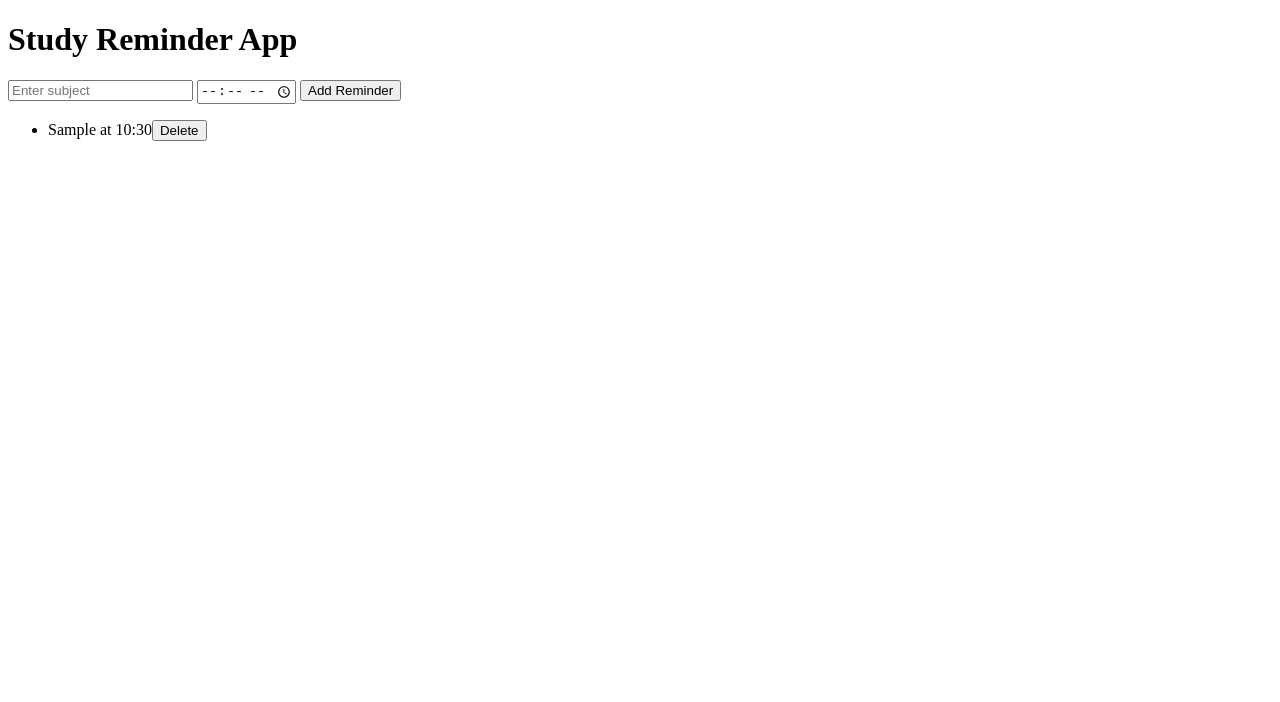
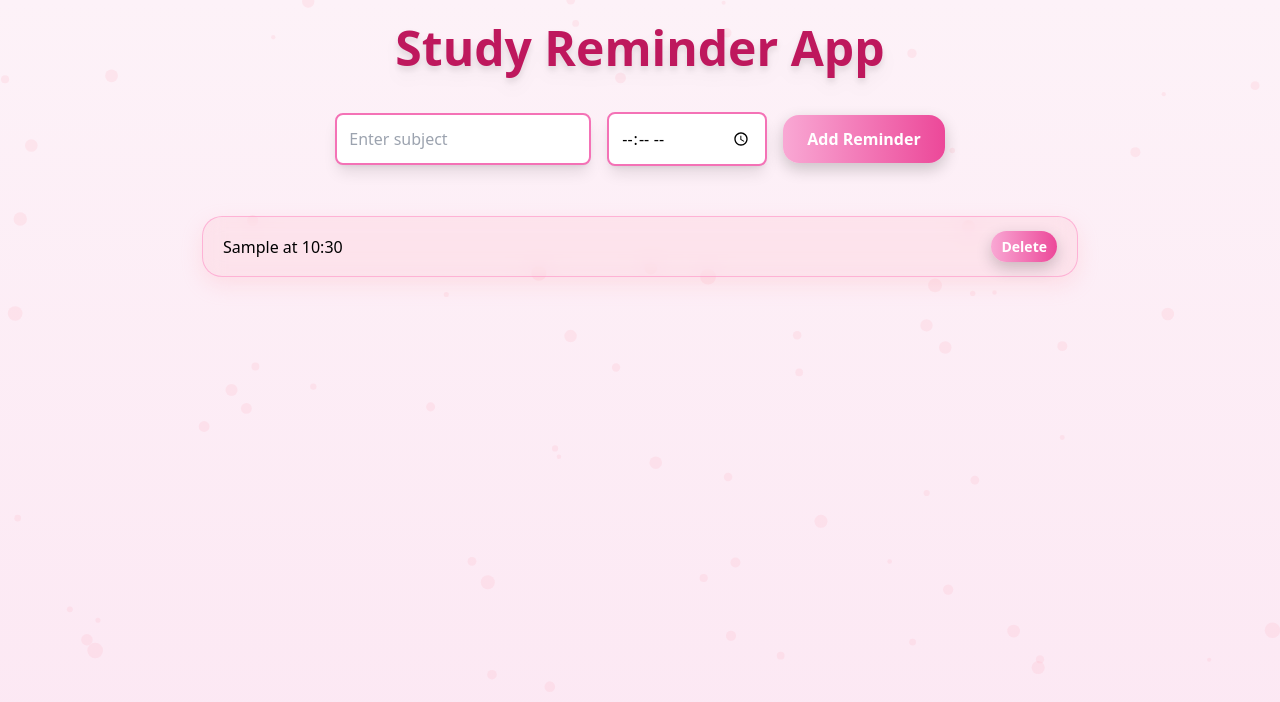
Before and after one commit to Ntombifuthi-Mashinini/Study-App-Reminder, a plain HTML site: page index.html in a window 1280 px wide. Both pictures are taken after typing "Sample", "10:30" into the empty fields and a click on the button "Add Reminder". Drawn offline with nearby package versions, Linux system fonts and the light colour scheme.

Commit message:
Add full interactive Study Reminder App with neon-glass cards and animated background

```diff
--- a/app.js
+++ b/app.js
@@ -1,36 +1,40 @@
-const addBtn = document.querySelector('#addBtn')
-const subjectInput = document.querySelector('#subject')
-const timeInput = document.querySelector('#time')
-const remindersList = document.querySelector('#reminders')
-const errorMsg = document.querySelector('#error')
+const addBtn = document.querySelector('#addBtn');
+const subjectInput = document.querySelector('#subject');
+const timeInput = document.querySelector('#time');
+const remindersList = document.querySelector('#reminders');
+const errorMsg = document.querySelector('#error');
 
 function addReminder() {
-  const subject = subjectInput.value
-  const time = timeInput.value
+  const subject = subjectInput.value;
+  const time = timeInput.value;
 
   if (time === "") {
-    errorMsg.innerHTML = "Please enter a time"
-    return
+    errorMsg.innerHTML = "Please enter a time";
+    return;
   }
 
-  const reminderString = `${subject} at ${time}`
+  const reminderString = `${subject} at ${time}`;
 
-  const li = document.createElement('li')
-  li.textContent = reminderString
+  const li = document.createElement('li');
+  li.textContent = reminderString;
+  li.classList.add('reminder-card');
 
-  const delBtn = document.createElement('button')
-  delBtn.textContent = "Delete"
-
+  // Delete button
+  const delBtn = document.createElement('button');
+  delBtn.textContent = "Delete";
+  delBtn.classList.add('add-btn');
+  delBtn.style.padding = '5px 10px';
+  delBtn.style.fontSize = '14px';
   delBtn.onclick = function() {
-    li.remove()
+    li.remove();
   }
 
-  li.appendChild(delBtn)
-  remindersList.appendChild(li)
+  li.appendChild(delBtn);
+  remindersList.appendChild(li);
 
-  errorMsg.innerHTML = ""
-  subjectInput.value = ""
-  timeInput.value = ""
+  errorMsg.innerHTML = "";
+  subjectInput.value = "";
+  timeInput.value = "";
 }
 
-addBtn.addEventListener('click', addReminder)
+addBtn.addEventListener('click', addReminder);
--- a/index.html
+++ b/index.html
@@ -4,21 +4,34 @@
   <meta charset="UTF-8">
   <meta name="viewport" content="width=device-width, initial-scale=1.0">
   <title>Study Reminder App</title>
+
+  <script src="https://cdn.tailwindcss.com"></script>
+
   <link rel="stylesheet" href="style.css">
 </head>
-<body>
-  <h1>Study Reminder App</h1>
+<body class="bg-gradient-to-b from-pink-50 to-pink-100 overflow-hidden relative min-h-screen flex flex-col items-center justify-start p-6">
 
-  <input type="text" id="subject" placeholder="Enter subject">
+  <h1 class="text-5xl font-extrabold text-pink-700 mb-10 drop-shadow-lg text-center">
+  Study Reminder App
+  </h1>
 
-  <input type="time" id="time">
+  <div class="flex flex-col sm:flex-row items-center gap-4 mb-6">
+    <input type="text" id="subject" placeholder="Enter subject"
+           class="border-2 border-pink-400 rounded-lg p-3 w-64 focus:outline-none focus:ring-2 focus:ring-pink-300 transition shadow-lg">
+    <input type="time" id="time"
+           class="border-2 border-pink-400 rounded-lg p-3 w-40 focus:outline-none focus:ring-2 focus:ring-pink-300 transition shadow-lg">
+    <button id="addBtn" class="add-btn">
+      Add Reminder
+    </button>
+  </div>
 
-  <button id="addBtn">Add Reminder</button>
+  <div id="error" class="text-red-600 font-semibold mb-4"></div>
 
-  <div id="error"></div>
+  <ul id="reminders" class="w-full max-w-4xl relative"></ul>
 
-  <ul id="reminders"></ul>
+  <canvas id="bgCanvas" class="absolute top-0 left-0 w-full h-full -z-10"></canvas>
 
   <script src="app.js"></script>
+  <script src="particles.js"></script>
 </body>
 </html>
--- /dev/null
+++ b/particles.js
@@ -0,0 +1,34 @@
+const canvas = document.getElementById("bgCanvas");
+const ctx = canvas.getContext("2d");
+canvas.width = window.innerWidth;
+canvas.height = window.innerHeight;
+
+let particles = [];
+
+for(let i=0;i<80;i++){
+    particles.push({
+        x: Math.random()*canvas.width,
+        y: Math.random()*canvas.height,
+        r: Math.random()*6+2,
+        dx: (Math.random()-0.5)*0.5,
+        dy: (Math.random()-0.5)*0.5
+    });
+}
+
+function animate() {
+    ctx.clearRect(0,0,canvas.width,canvas.height);
+    for(let p of particles){
+        ctx.beginPath();
+        ctx.arc(p.x,p.y,p.r,0,Math.PI*2);
+        ctx.fillStyle = "rgba(255,182,193,0.2)";
+        ctx.fill();
+        p.x += p.dx;
+        p.y += p.dy;
+
+        if(p.x<0 || p.x>canvas.width) p.dx*=-1;
+        if(p.y<0 || p.y>canvas.height) p.dy*=-1;
+    }
+    requestAnimationFrame(animate);
+}
+
+animate();
--- a/style.css
+++ b/style.css
@@ -0,0 +1,48 @@
+.reminder-card {
+  backdrop-filter: blur(10px);
+  background: rgba(255, 182, 193, 0.2);
+  border: 1px solid rgba(255, 105, 180, 0.4);
+  border-radius: 20px;
+  padding: 14px 20px;
+  margin: 10px;
+  display: flex;
+  justify-content: space-between;
+  align-items: center;
+  box-shadow: 0 8px 20px rgba(255, 182, 193, 0.3);
+  transform: rotate(calc(-2deg + 4deg * var(--random-rotation)));
+  animation: floatUp 0.6s ease forwards;
+  position: relative;
+}
+
+@keyframes floatUp {
+  0% { opacity: 0; transform: translateY(30px) rotate(0deg); }
+  100% { opacity: 1; transform: translateY(0); }
+}
+
+.delete-btn {
+  background: linear-gradient(90deg, #ff85a2, #ff4f8b);
+  color: white;
+  padding: 5px 12px;
+  border-radius: 12px;
+  font-weight: bold;
+  box-shadow: 0 4px 12px rgba(0,0,0,0.2);
+  transition: transform 0.2s, box-shadow 0.2s;
+}
+.delete-btn:hover {
+  transform: scale(1.1) rotate(-2deg);
+  box-shadow: 0 6px 18px rgba(0,0,0,0.3);
+}
+
+.add-btn {
+  background: linear-gradient(90deg, #f9a8d4, #ec4899);
+  color: white;
+  padding: 12px 24px;
+  border-radius: 16px;
+  font-weight: bold;
+  box-shadow: 0 6px 16px rgba(0,0,0,0.2);
+  transition: transform 0.3s ease, box-shadow 0.3s ease;
+}
+.add-btn:hover {
+  transform: scale(1.05) rotate(-1deg);
+  box-shadow: 0 8px 20px rgba(0,0,0,0.3);
+}
```
